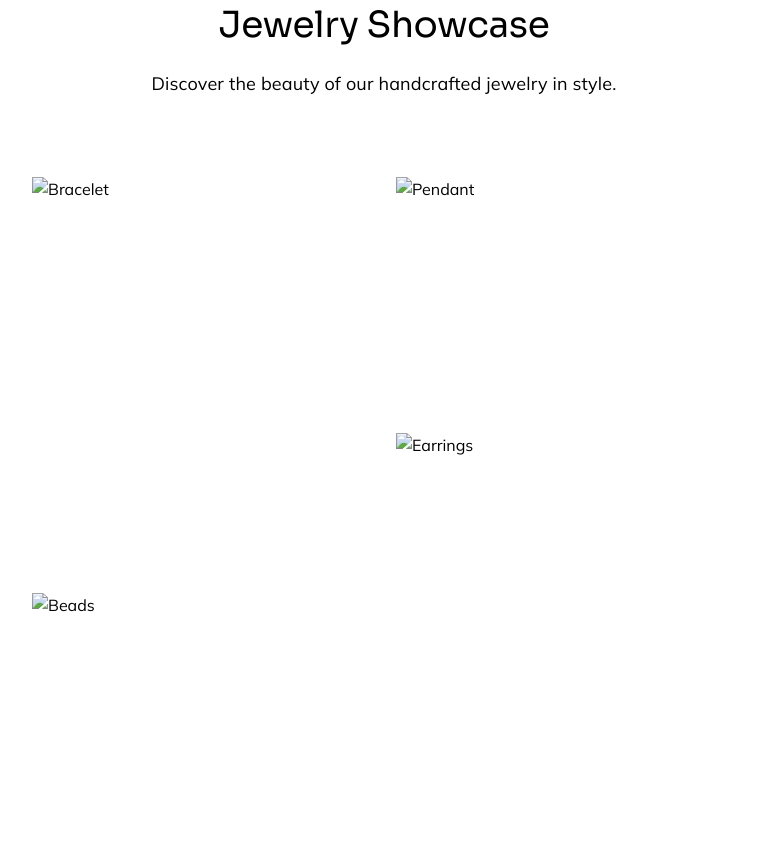
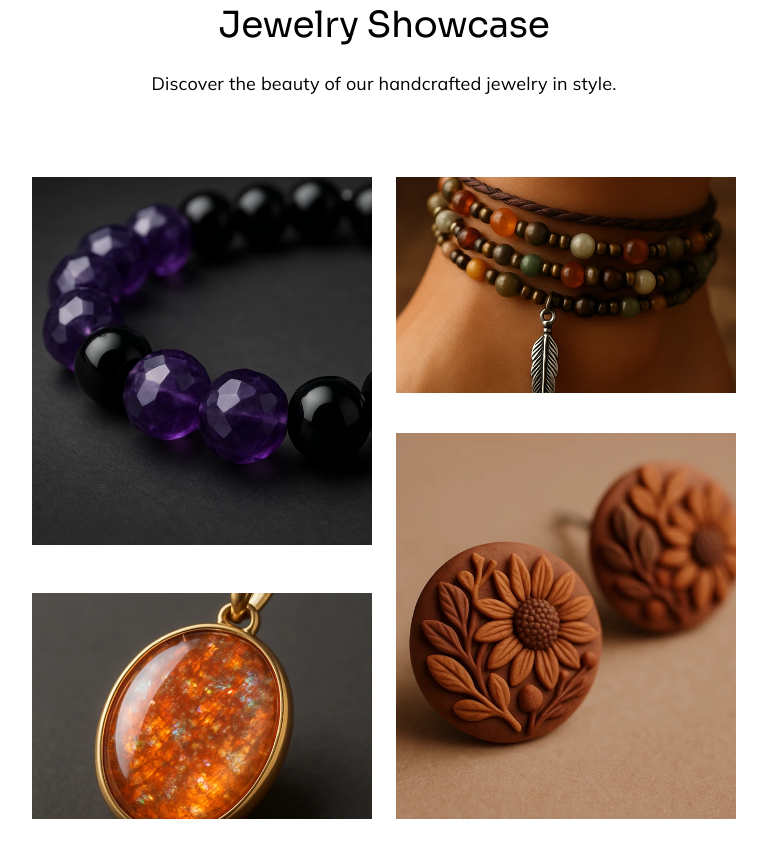
Before and after one commit to SofiiiaSk/handmade-jewelery, a plain HTML site: page index.html in a window 1280 px wide. Shown: the part 2518-3360 px from the top of the page, without its empty margins (256-1023 px from the left). Drawn offline with Linux system fonts and the light colour scheme.

Commit message:
Deploying to gh-pages from @ SofiiiaSk/handmade-jewelery@12befc12400df7dc99a26d48a0af038ca97b22a8 🚀

```diff
--- a/index.html
+++ b/index.html
@@ -49,7 +49,7 @@
       <a class="header-logo" href="./index.html" aria-label="Handmade Jewelry home">
         <!-- The navigation overlay uses the mobile logo from the SVG sprite. -->
         <svg class="header-logo-symbol" aria-hidden="true">
-        <use viewBox="0 0 149 46" href="/handmade-jewelery/assets/symbol-defs-CAG7vpwm.svg#CompanyLogo3"></use>
+        <use href="/handmade-jewelery/assets/symbol-defs-CAG7vpwm.svg#CompanyLogo3"></use>
       </svg>
       </a>
       <button class="mobile-menu-close" type="button" aria-label="Close menu" data-menu-close>&times;</button>
@@ -179,20 +179,19 @@
     <ul class="gallery-list">
 
       <li class="gallery-item-first gallery-item-big">
-            <img class="gal-img" src="../img/webp/gallery/desktop/bracelet.webp" alt="Bracelet" />
+        <img class="gal-img" src="/handmade-jewelery/assets/bracelet-EpMiAEWR.webp" alt="Bracelet" />
       </li>
       <li class=" gallery-item-second gallery-item">
-            <img class="gal-img" src="../img/webp/gallery/desktop/beads.webp" alt="Pendant" />
+        <img class="gal-img" src="/handmade-jewelery/assets/beads-8plmskn_.webp" alt="Pendant" />
       </li>
       <li class="gallery-item-third gallery-item">
-            <img class= "gal-img" src="../img/webp/gallery/desktop/earrings.webp" alt="Beads" />
+        <img class="gal-img" src="/handmade-jewelery/assets/earrings-B5b_7J2Z.webp" alt="Beads" />
       </li>
       <li class="gallery-item-forth gallery-item-big">
-            <img class= "gal-img" src="../img/webp/gallery/desktop/pendant.webp" alt="Earrings" />
+        <img class="gal-img" src="/handmade-jewelery/assets/pendant-BXoy6B31.webp" alt="Earrings" />
     </ul>
   </div>
 </section>
-
       <section class="testimonials" id="testimonials">
   <div class="container">
     <h2 class="testimonials-header">Customer testimonials</h2>
```
Also changed, not shown: assets/beads-8plmskn_.webp (added), assets/bracelet-EpMiAEWR.webp (added), assets/earrings-B5b_7J2Z.webp (added), assets/pendant-BXoy6B31.webp (added). Lines whose indentation alone changed are shown as unchanged.
